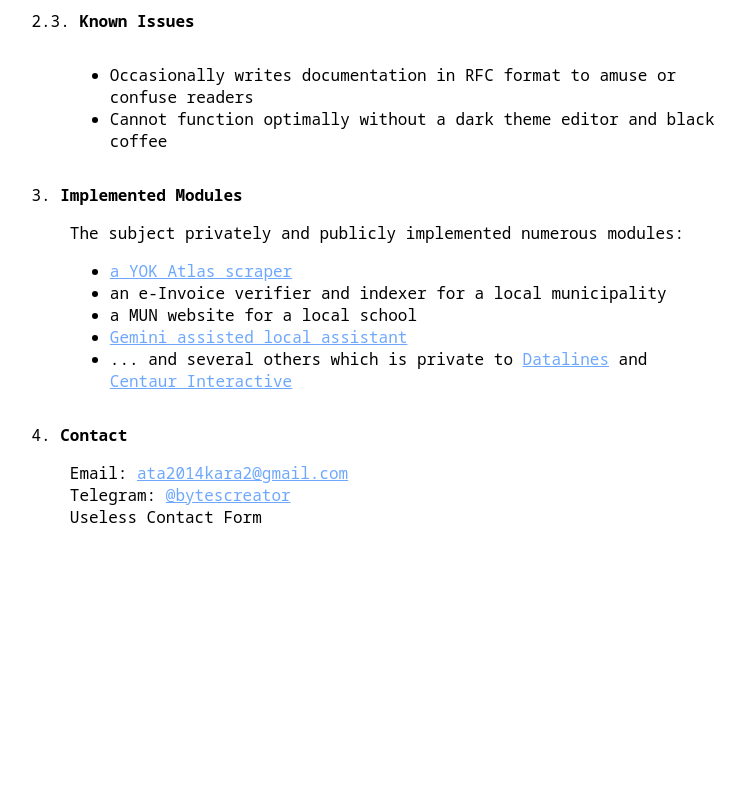
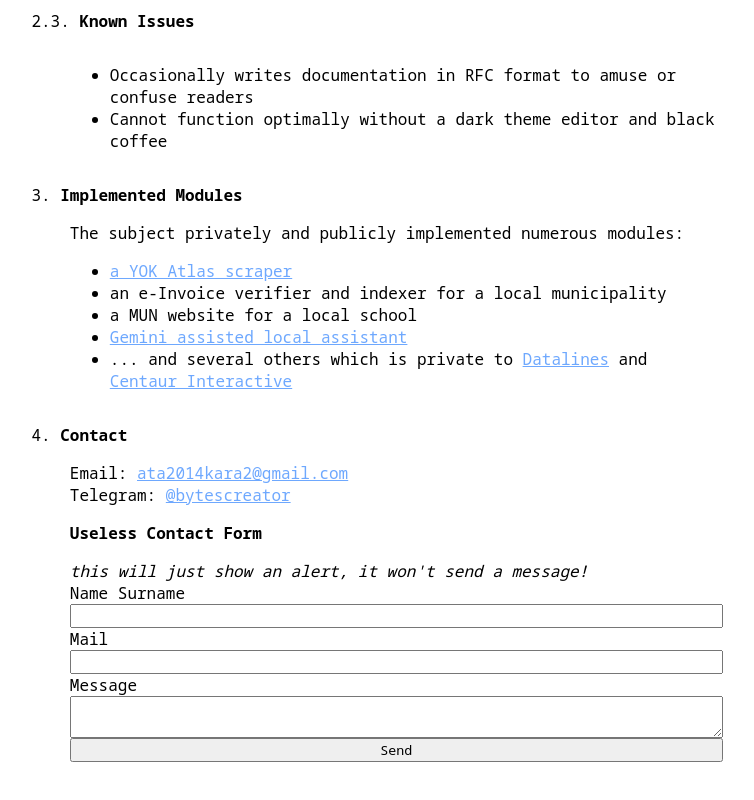
Before and after one commit to bytescreator/portfolio, a React (Vite) app: page / in a window 1280 px wide. Shown: the part 2259-3059 px from the top of the page, without its empty margins (263-1017 px from the left). Before the commit the page ends 2837 px from the top, so only its background shows below. Built offline with nearby package versions, Linux system fonts and the light colour scheme.

Commit message:
implement contact form

```diff
--- a/src/App.tsx
+++ b/src/App.tsx
@@ -272,13 +272,44 @@ Category: Portfolios Track
           <span>
             Telegram: <a href="https://t.me/bytescreator">@bytescreator</a>
           </span>
-          <span>
-            <a>Useless Contact Form</a>
-          </span>
+          <div>
+            <p>
+              <b>Useless Contact Form</b>
+            </p>
+            <i>this will just show an alert, it won't send a message!</i>
+            <form
+              onSubmit={this.handleSubmit}
+              action="/"
+              method="post"
+              style={{
+                display: "flex",
+                flexDirection: "column",
+                width: "100%",
+              }}
+            >
+              <label htmlFor="name">Name Surname</label>
+              <input type="text" name="name" id="name" required></input>
+              <label htmlFor="email">Mail</label>
+              <input type="email" name="email" id="email" required></input>
+              <label htmlFor="content">Message</label>
+              <textarea
+                name="content"
+                id="content"
+                required
+                style={{ minWidth: "100%", maxWidth: "100%" }}
+              ></textarea>
+              <input type="submit" value="Send"></input>
+            </form>
+          </div>
         </div>
       </div>
     );
   }
+
+  handleSubmit(event: React.SyntheticEvent<HTMLFormElement>) {
+    event.preventDefault();
+    alert(event);
+  }
 }
 
 export default App;
```
